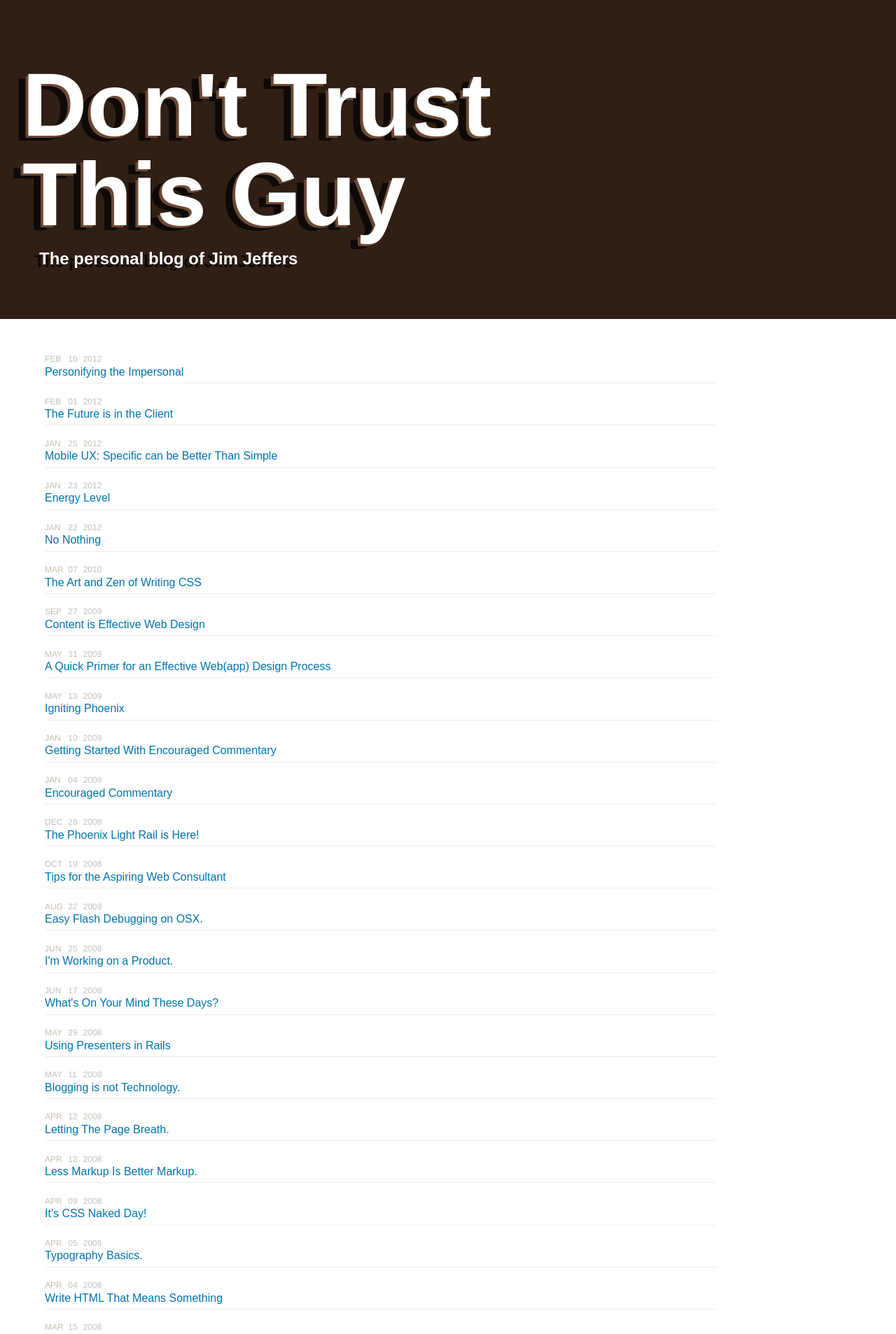
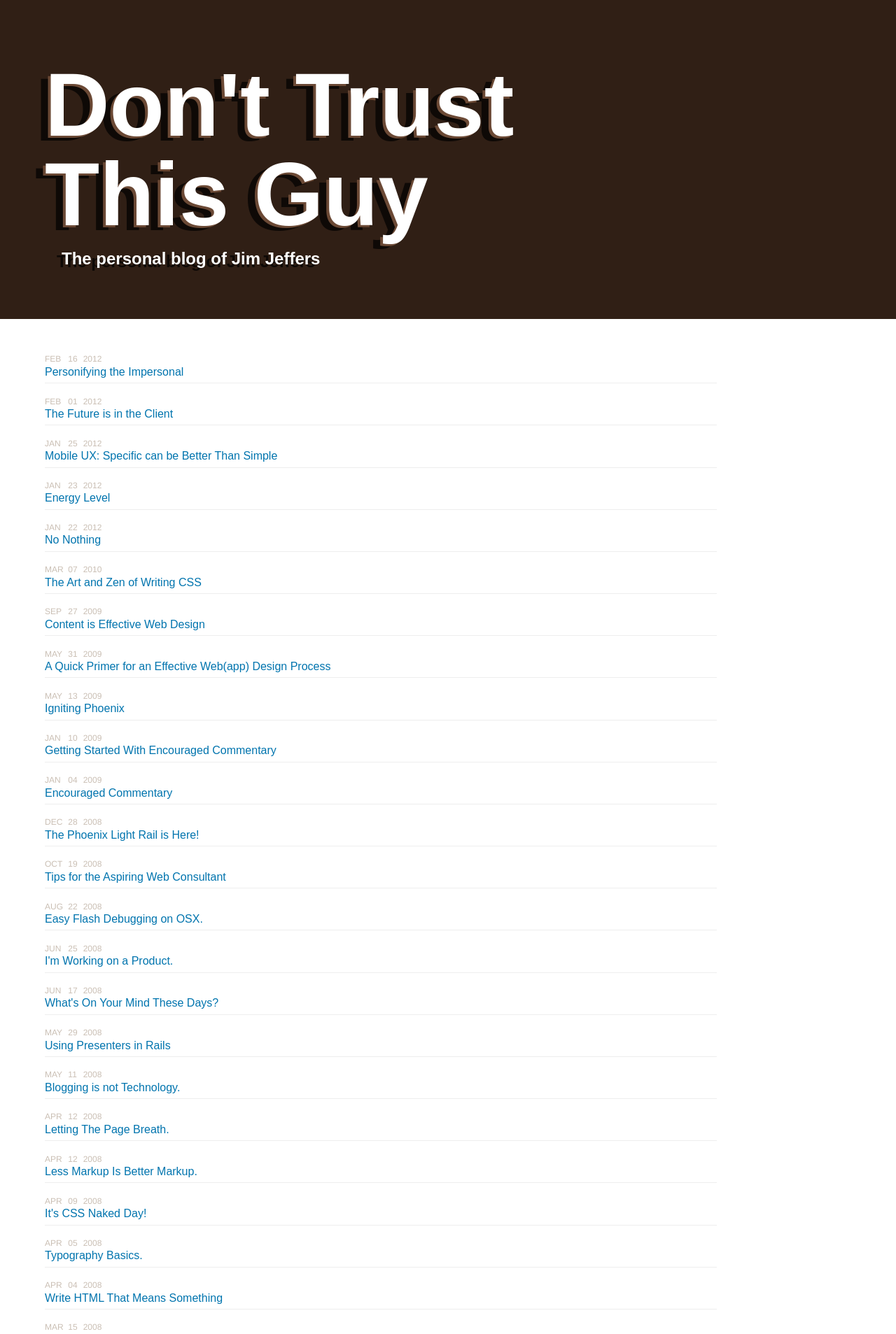
Before and after one commit to jimjeffers/DTTG-Jekyll, a Jekyll site: the page built from index.html, in a window 1280 px wide. Shown: the top 1907 px of the page at 70% size. Built offline with Jekyll 4.4.1, drawn with Linux system fonts in a browser that asks for light colours; the list of posts is cut into pages by our own code.

Commit message:
Resolved minor issue with heading margins.

```diff
--- a/stylesheets/screen.css
+++ b/stylesheets/screen.css
@@ -374,6 +374,10 @@ pre {
     max-width: 940px;
   }
 
+  header#splash hgroup {
+    margin-left: 4rem;
+  }
+
   .archives {
     margin-top: 28rem;
     margin-left: 1.5em;
```
